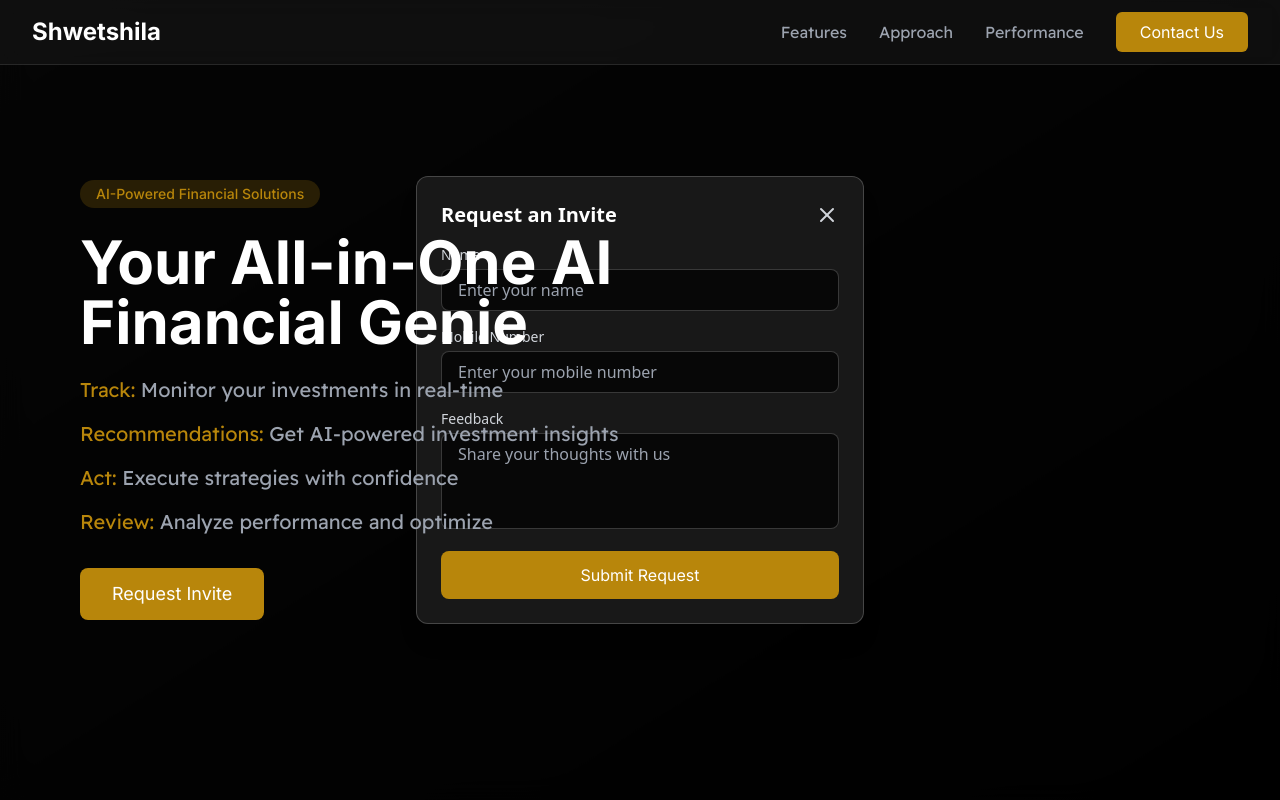
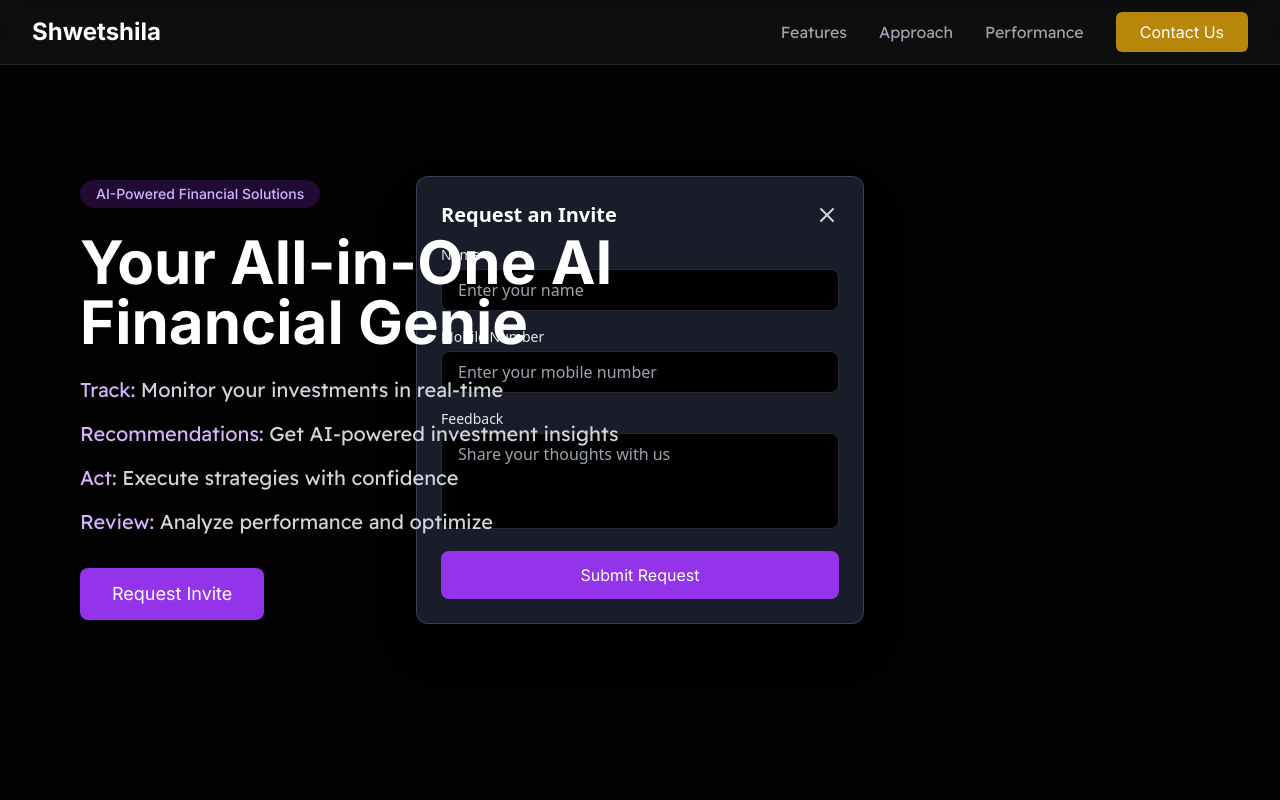
Before and after one commit to akds2311/wealth-solutions-hub, a React (Vite) app: page / in a window 1280 px wide. Both pictures are taken after a click on the button "Request Invite". Shown: the top 800 px of the page. Built offline with nearby package versions, Linux system fonts and the light colour scheme.

Commit message:
Update theme and invite popup
Updated the color theme to dark purple and violet.  Improved the legibility of the request invite popup by increasing opacity and addressing background conflicts.

```diff
--- a/src/components/Hero.tsx
+++ b/src/components/Hero.tsx
@@ -33,33 +33,33 @@ const Hero = () => {
 
   return (
     <div className="relative min-h-screen bg-richBlack flex items-center section-padding overflow-hidden">
-      <div className="absolute inset-0 bg-gradient-to-br from-richBlack to-black opacity-90"></div>
+      <div className="absolute inset-0 bg-gradient-to-br from-richBlack to-[#1A1F2C] opacity-90"></div>
       <div className="container mx-auto relative z-10">
         <div className="max-w-3xl fade-in">
-          <span className="inline-block px-4 py-1 bg-gold/20 text-gold rounded-full text-sm font-medium font-inter mb-6">
+          <span className="inline-block px-4 py-1 bg-purple-800/30 text-purple-300 rounded-full text-sm font-medium font-inter mb-6">
             AI-Powered Financial Solutions
           </span>
           <h1 className="text-4xl md:text-6xl font-bold text-white mb-6 font-inter leading-tight">
             Your All-in-One AI Financial Genie
           </h1>
           <div className="flex flex-col gap-4 mb-8">
-            <p className="text-lg md:text-xl text-gray-400 font-readex">
-              <span className="text-gold">Track:</span> Monitor your investments in real-time
+            <p className="text-lg md:text-xl text-gray-300 font-readex">
+              <span className="text-purple-300">Track:</span> Monitor your investments in real-time
             </p>
-            <p className="text-lg md:text-xl text-gray-400 font-readex">
-              <span className="text-gold">Recommendations:</span> Get AI-powered investment insights
+            <p className="text-lg md:text-xl text-gray-300 font-readex">
+              <span className="text-purple-300">Recommendations:</span> Get AI-powered investment insights
             </p>
-            <p className="text-lg md:text-xl text-gray-400 font-readex">
-              <span className="text-gold">Act:</span> Execute strategies with confidence
+            <p className="text-lg md:text-xl text-gray-300 font-readex">
+              <span className="text-purple-300">Act:</span> Execute strategies with confidence
             </p>
-            <p className="text-lg md:text-xl text-gray-400 font-readex">
-              <span className="text-gold">Review:</span> Analyze performance and optimize
+            <p className="text-lg md:text-xl text-gray-300 font-readex">
+              <span className="text-purple-300">Review:</span> Analyze performance and optimize
             </p>
           </div>
           <div className="flex flex-col sm:flex-row gap-4">
             <button
               onClick={() => setIsOpen(true)}
-              className="px-8 py-3 bg-gold text-white rounded-lg hover:bg-gold/90 transition-all duration-200 font-inter text-lg"
+              className="px-8 py-3 bg-purple-600 text-white rounded-lg hover:bg-purple-700 transition-all duration-200 font-inter text-lg"
             >
               Request Invite
             </button>
@@ -69,8 +69,8 @@ const Hero = () => {
 
       <Dialog.Root open={isOpen} onOpenChange={setIsOpen}>
         <Dialog.Portal>
-          <Dialog.Overlay className="fixed inset-0 bg-black/80 backdrop-blur-md" />
-          <Dialog.Content className="fixed top-1/2 left-1/2 transform -translate-x-1/2 -translate-y-1/2 bg-richBlack/95 border border-white/20 rounded-xl p-6 w-full max-w-md shadow-xl">
+          <Dialog.Overlay className="fixed inset-0 bg-black/90 backdrop-blur-sm" />
+          <Dialog.Content className="fixed top-1/2 left-1/2 transform -translate-x-1/2 -translate-y-1/2 bg-[#1A1F2C]/95 border border-purple-300/20 rounded-xl p-6 w-full max-w-md shadow-2xl">
             <div className="flex justify-between items-center mb-4">
               <Dialog.Title className="text-xl font-bold text-white">Request an Invite</Dialog.Title>
               <Dialog.Close className="text-gray-300 hover:text-white">
@@ -79,7 +79,7 @@ const Hero = () => {
             </div>
             <form onSubmit={handleSubmit} className="space-y-4">
               <div>
-                <label htmlFor="name" className="block text-sm font-medium text-gray-300 mb-1">
+                <label htmlFor="name" className="block text-sm font-medium text-gray-200 mb-1">
                   Name
                 </label>
                 <input
@@ -89,12 +89,12 @@ const Hero = () => {
                   value={formData.name}
                   onChange={handleInputChange}
                   required
-                  className="w-full px-4 py-2 bg-black/70 border border-white/20 rounded-lg text-white placeholder-gray-400 focus:outline-none focus:ring-2 focus:ring-gold"
+                  className="w-full px-4 py-2 bg-black/95 border border-purple-300/20 rounded-lg text-white placeholder-gray-400 focus:outline-none focus:ring-2 focus:ring-purple-400"
                   placeholder="Enter your name"
                 />
               </div>
               <div>
-                <label htmlFor="mobile" className="block text-sm font-medium text-gray-300 mb-1">
+                <label htmlFor="mobile" className="block text-sm font-medium text-gray-200 mb-1">
                   Mobile Number
                 </label>
                 <input
@@ -104,12 +104,12 @@ const Hero = () => {
                   value={formData.mobile}
                   onChange={handleInputChange}
                   required
-                  className="w-full px-4 py-2 bg-black/70 border border-white/20 rounded-lg text-white placeholder-gray-400 focus:outline-none focus:ring-2 focus:ring-gold"
+                  className="w-full px-4 py-2 bg-black/95 border border-purple-300/20 rounded-lg text-white placeholder-gray-400 focus:outline-none focus:ring-2 focus:ring-purple-400"
                   placeholder="Enter your mobile number"
                 />
               </div>
               <div>
-                <label htmlFor="feedback" className="block text-sm font-medium text-gray-300 mb-1">
+                <label htmlFor="feedback" className="block text-sm font-medium text-gray-200 mb-1">
                   Feedback
                 </label>
                 <textarea
@@ -117,13 +117,13 @@ const Hero = () => {
                   name="feedback"
                   value={formData.feedback}
                   onChange={handleInputChange}
-                  className="w-full px-4 py-2 bg-black/70 border border-white/20 rounded-lg text-white placeholder-gray-400 focus:outline-none focus:ring-2 focus:ring-gold h-24 resize-none"
+                  className="w-full px-4 py-2 bg-black/95 border border-purple-300/20 rounded-lg text-white placeholder-gray-400 focus:outline-none focus:ring-2 focus:ring-purple-400 h-24 resize-none"
                   placeholder="Share your thoughts with us"
                 />
               </div>
               <button
                 type="submit"
-                className="w-full px-8 py-3 bg-gold text-white rounded-lg hover:bg-gold/90 transition-all duration-200 font-inter"
+                className="w-full px-8 py-3 bg-purple-600 text-white rounded-lg hover:bg-purple-700 transition-all duration-200 font-inter"
               >
                 Submit Request
               </button>
```
